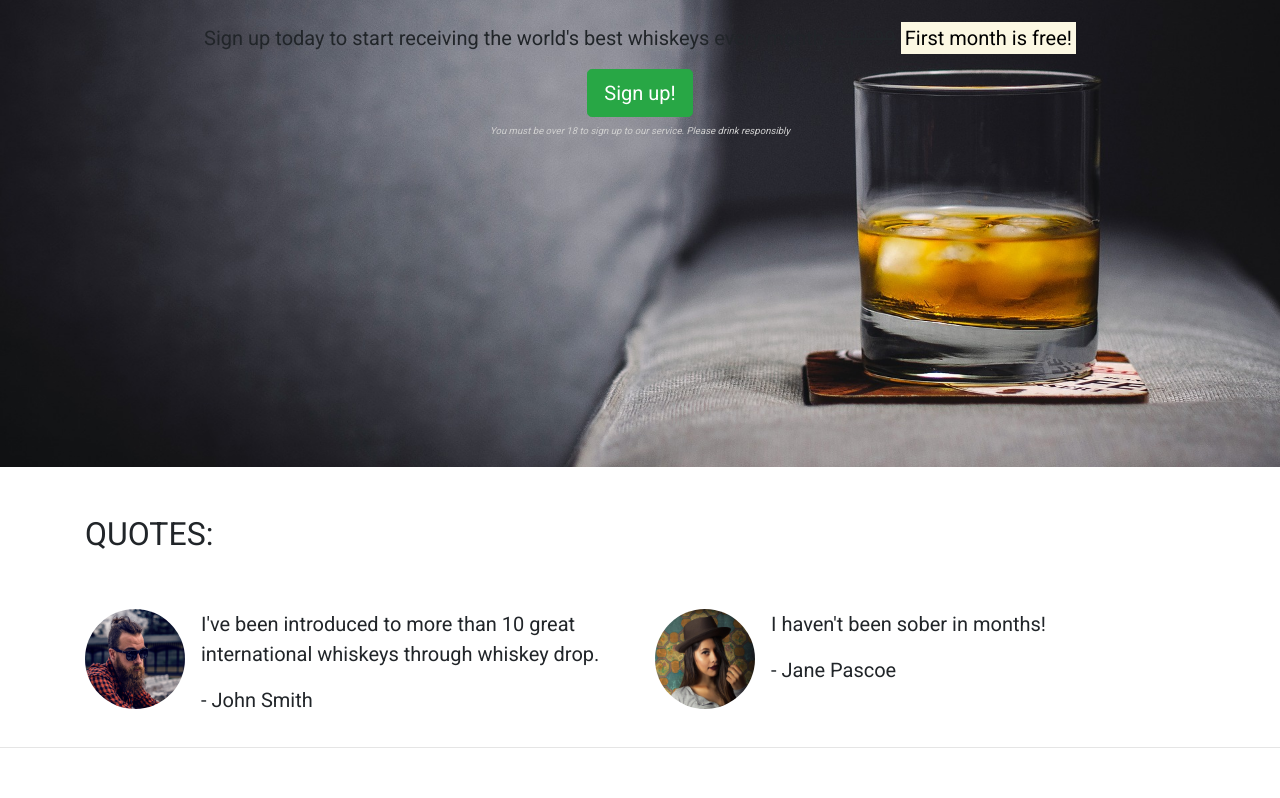
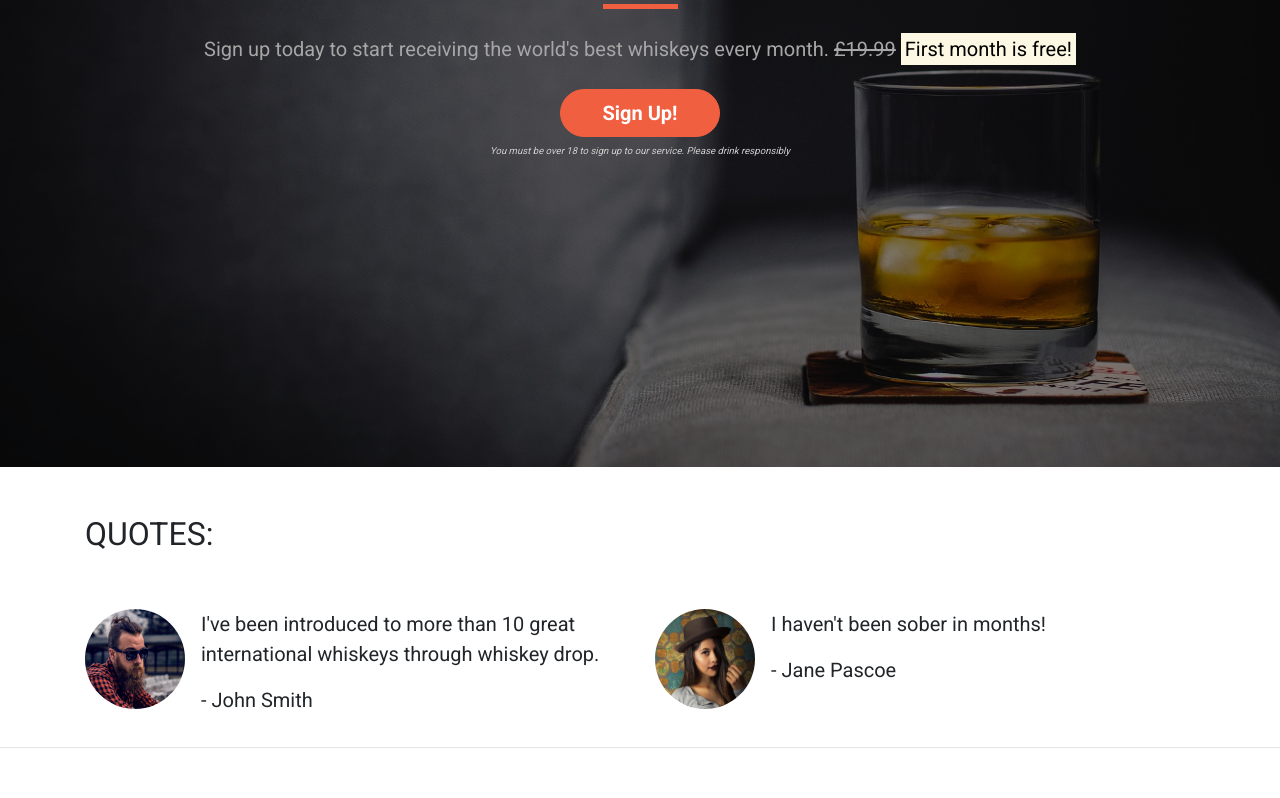
Before and after one commit to LouWills/WhiskeyDrop-bootstrap, a plain HTML site: page index.html in a window 1280 px wide. Shown: the part 389-1187 px from the top of the page. Drawn offline with nearby package versions, Linux system fonts and the light colour scheme.

Commit message:
Changed callout section

```diff
--- a/css/main.css
+++ b/css/main.css
@@ -2,7 +2,7 @@ body {
     font-family: 'Roboto', sans-serif;
 }
 
-.alert-container {}
+/*.alert-container {}*/
 
 .callout-container {
     height: 100vh;
@@ -14,13 +14,40 @@ body {
     display: flex;
     align-items: center;
     justify-content: center;
+    position: relative;
 }
 
-.quotes-container {}
+.opaque-overlay {
+    position: absolute;
+    top: 0;
+    left: 0;
+    height: 100%;
+    width: 100%;
+    background-color: rgba(0, 0, 0, 0.5);
+}
+
+/*.quotes-container {}
 
 .features-container {}
 
-.favourites-container {}
+.favourites-container {}*/
+
+/*Block Dividers */
+
+.block-divider {
+    width: 75px;
+    height: 5px;
+    border: 0;
+    background-color: #f05f40;
+}
+
+.block-divider--orange {
+    background-color: #f05f40;
+}
+
+.block-divider--short {
+    width: 35px;
+}
 
 /*Jumbotron header*/
 
@@ -34,12 +61,37 @@ body {
     margin-bottom: 30px;
 }
 
+.jumbotron .lead {
+    margin: 25px 0;
+    color: #a7a7a7;
+}
+
 .jumbotron small {
-    font-size:60%;
+    font-size: 60%;
     font-style: italic;
-    color:#d0d0d0;
+    color: #d0d0d0;
 }
 
 .modal-success {
     text-align: center;
 }
+
+/*Buttons*/
+
+.btn--cta {
+    font-weight: bold;
+    border-radius: 25px;
+    width: 160px;
+}
+
+.btn--red {
+    color: white;
+    background-color: #f05f40;
+    border-color: #f05f40;
+}
+
+.btn--red:hover, .btn--red:active, .btn--red:focus, .btn--red:active:focus {
+    color: white;
+    background-color: #df4929;
+    border-color: #df4929;
+}
--- a/index.html
+++ b/index.html
@@ -63,16 +63,18 @@
     </div>-->
     <!--callout-->
     <div class="container-fluid callout-container">
+        <div class="opaque-overlay">&nbsp;</div>
         <div class="row">
             <div class="col-12">
                 <section class="callout jumbotron text-center">
                     <h1 class="jumbotron-header">The finest whiskeys delivered to your doorstep</h1>
+                    <hr class="block-divider block-divider--orange">
                     <p class="lead">Sign up today to start receiving the world's best whiskeys every month. <s
                             class="d-none d-sm-inline">£19.99</s>
                         <span class="d-inline d-sm-none"><br></span>
                         <strong><mark>First month is free!</mark></strong></p>
-                    <button class="btn btn-success btn-lg btn-tablet" data-toggle="modal"
-                        data-target="#signUpModal">Sign up!</button>
+                    <button class="btn btn-lg btn--cta btn--red" data-toggle="modal"
+                        data-target="#signUpModal">Sign Up!</button>
                     <p class="text-muted"><small>You must be over 18 to sign up to our service. Please drink
                             responsibly</small></p>
                 </section>
```
